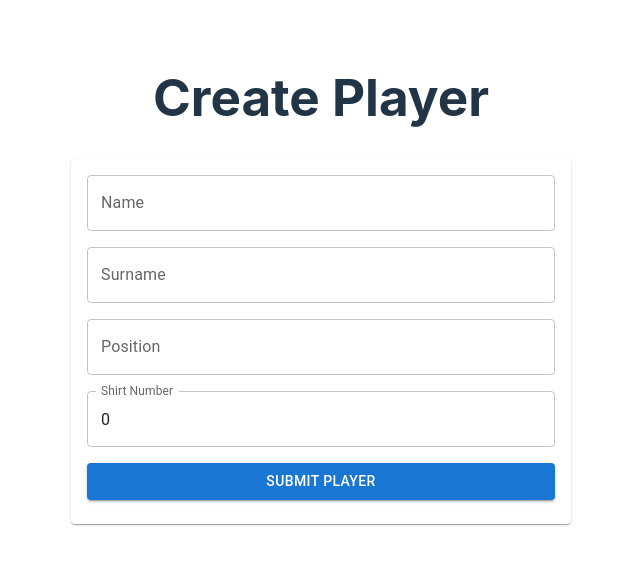
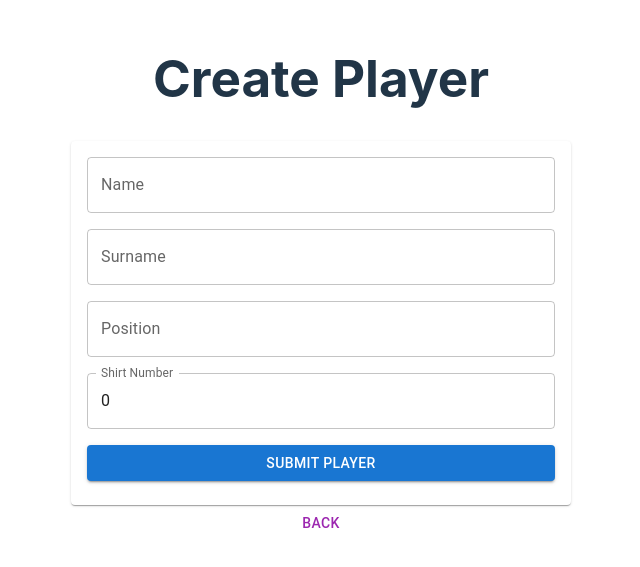
Before and after one commit to rodrimarchese/basquet-score-front, a React (Vite) app: page /create-player in a window 1280 px wide. Shown: the part 121-688 px from the top of the page, without its empty margins (319-959 px from the left). Built offline with nearby package versions, Linux system fonts and the light colour scheme.

Commit message:
added back button

```diff
--- a/src/CreatePlayer.tsx
+++ b/src/CreatePlayer.tsx
@@ -1,9 +1,11 @@
 import React, {useState} from 'react'
 
 import {Button, Card, CardContent, Grid, TextField} from '@mui/material';
+import {useNavigate} from "react-router-dom";
 
 
 function CreatePlayer() {
+    const navigate = useNavigate();
     const [name, setName] = useState('');
     const [surname, setSurname] = useState('');
     const [position, setPosition] = useState('');
@@ -44,6 +46,7 @@ function CreatePlayer() {
             console.error(error);
         }
     }
+
     return (
 
         <div>
@@ -72,6 +75,8 @@ function CreatePlayer() {
 
                 </CardContent>
             </Card>
+
+            <Button color="secondary"  onClick={() => navigate('/')}>Back</Button>
         </div>
 
 
--- a/src/CreateTeam.tsx
+++ b/src/CreateTeam.tsx
@@ -1,9 +1,11 @@
 import React, {useState} from 'react'
 
 import {Button, Card, CardContent, Grid, TextField} from '@mui/material';
+import {useNavigate} from "react-router-dom";
 
 
 function CreateTeam() {
+    const navigate = useNavigate();
     const [name, setName] = useState('');
 
     const handleSubmit = (event: React.FormEvent<HTMLFormElement>) => {
@@ -56,6 +58,7 @@ function CreateTeam() {
 
                 </CardContent>
             </Card>
+            <Button color="secondary"  onClick={() => navigate('/')}>Back</Button>
         </div>
 
 
```
Also changed, not shown: src/TeamList.tsx (added, +24 -0 lines).
